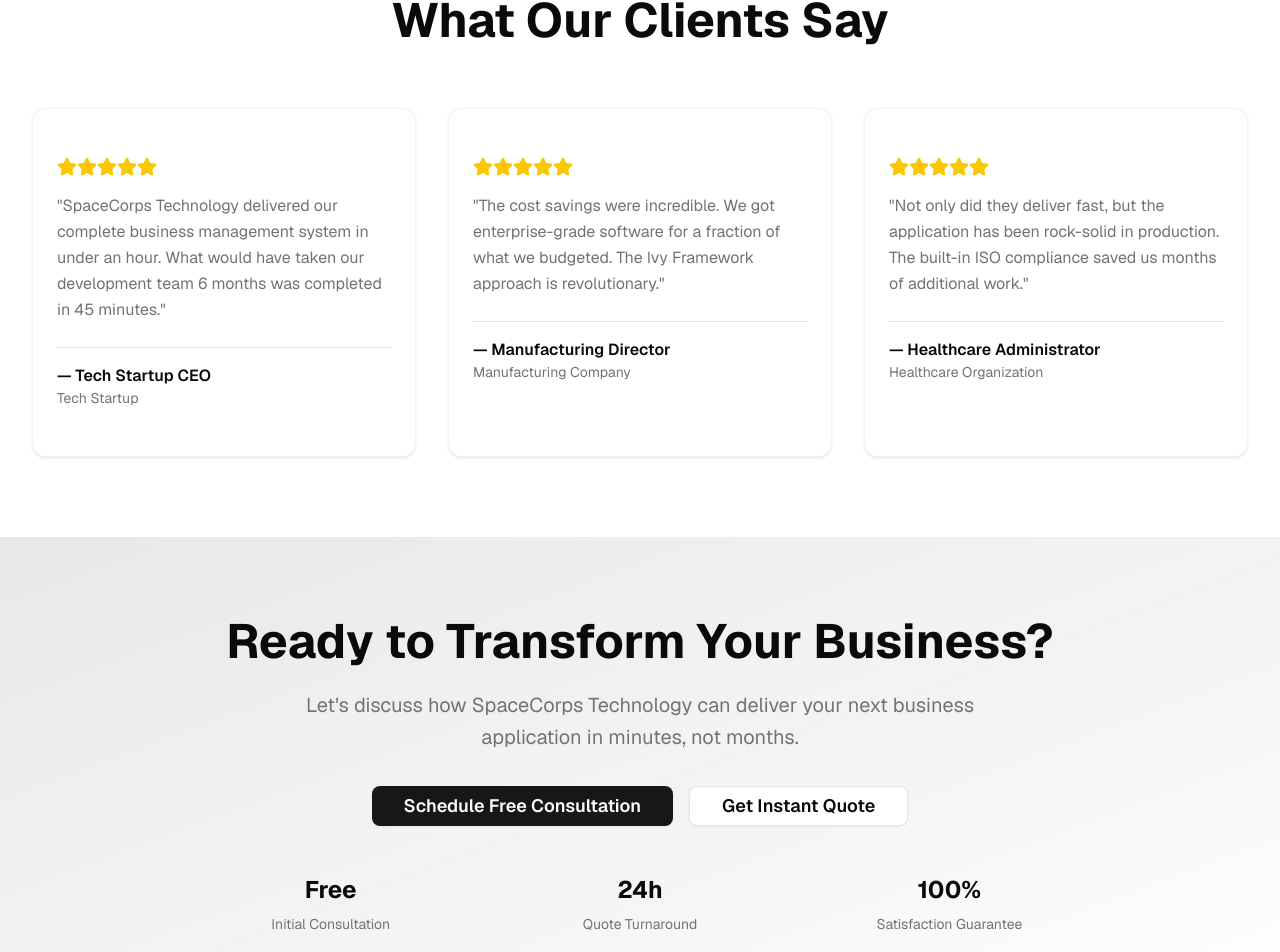
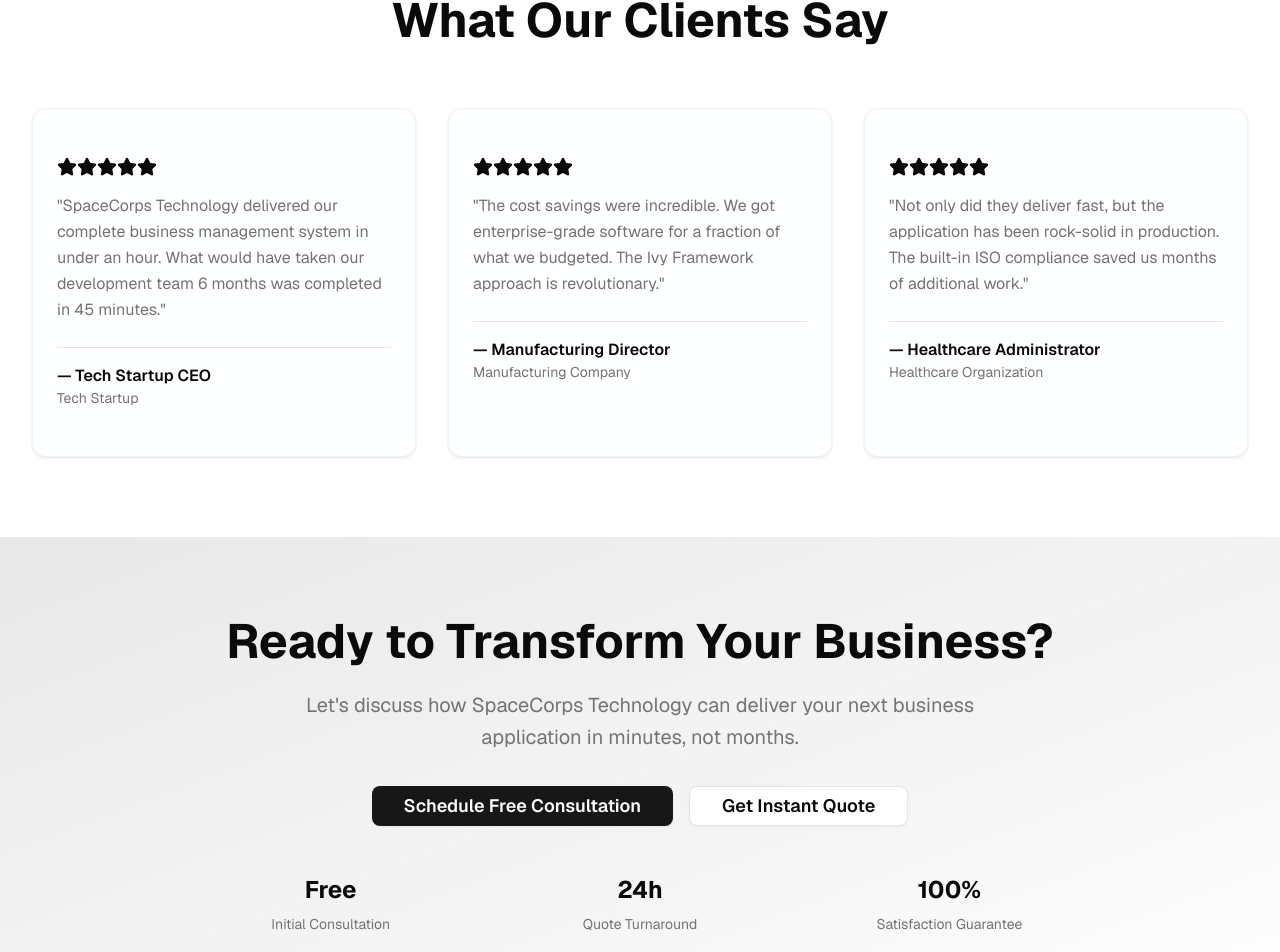
Before and after one commit to SpaceCorps/web, a React (Vite) app: page / in a window 1280 px wide. Shown: the part 5382-6334 px from the top of the page. Built offline with nearby package versions, Linux system fonts and the light colour scheme.

Commit message:
feat: improve starts(rating) colors

```diff
--- a/src/components/TestimonialsSection/TestimonialsSection.tsx
+++ b/src/components/TestimonialsSection/TestimonialsSection.tsx
@@ -31,7 +31,7 @@
         key={index}
         className={`w-5 h-5 ${
           index < rating
-            ? "text-yellow-400 fill-yellow-400"
+            ? "text-foreground fill-foreground"
             : "text-gray-300 dark:text-gray-600"
         }`}
       />
```
